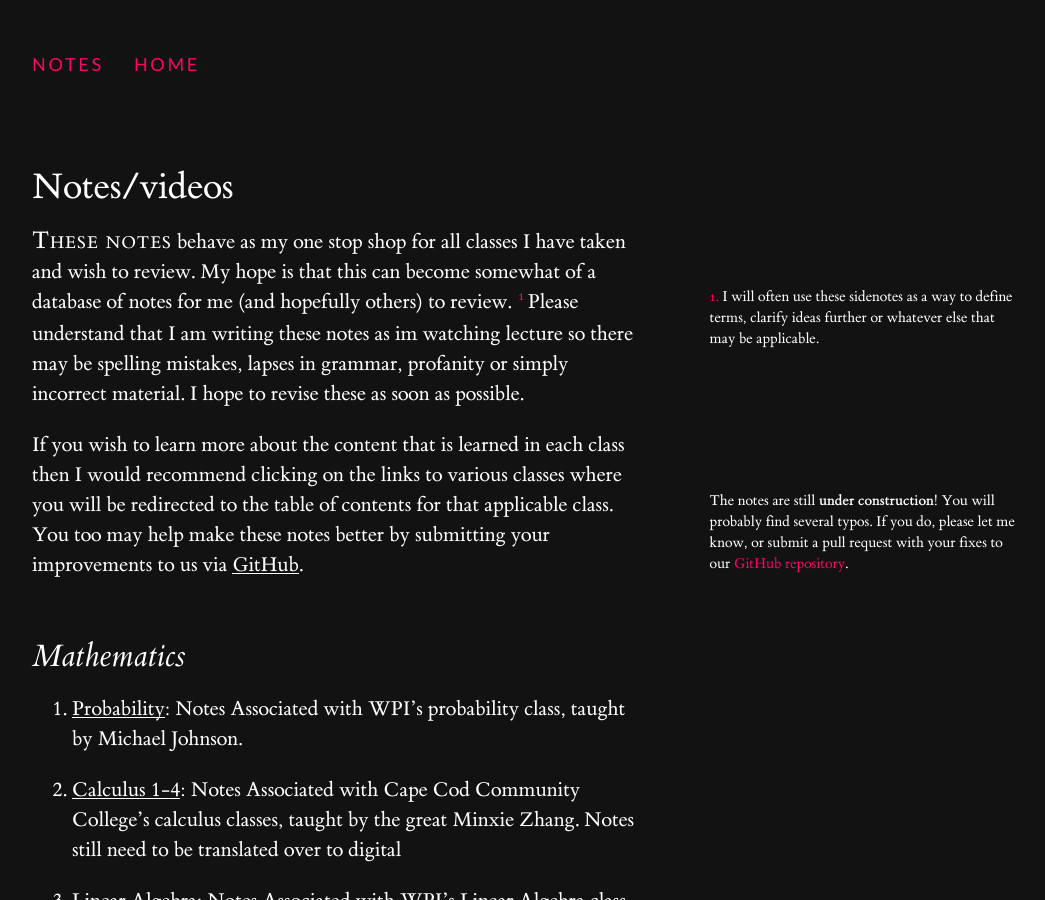
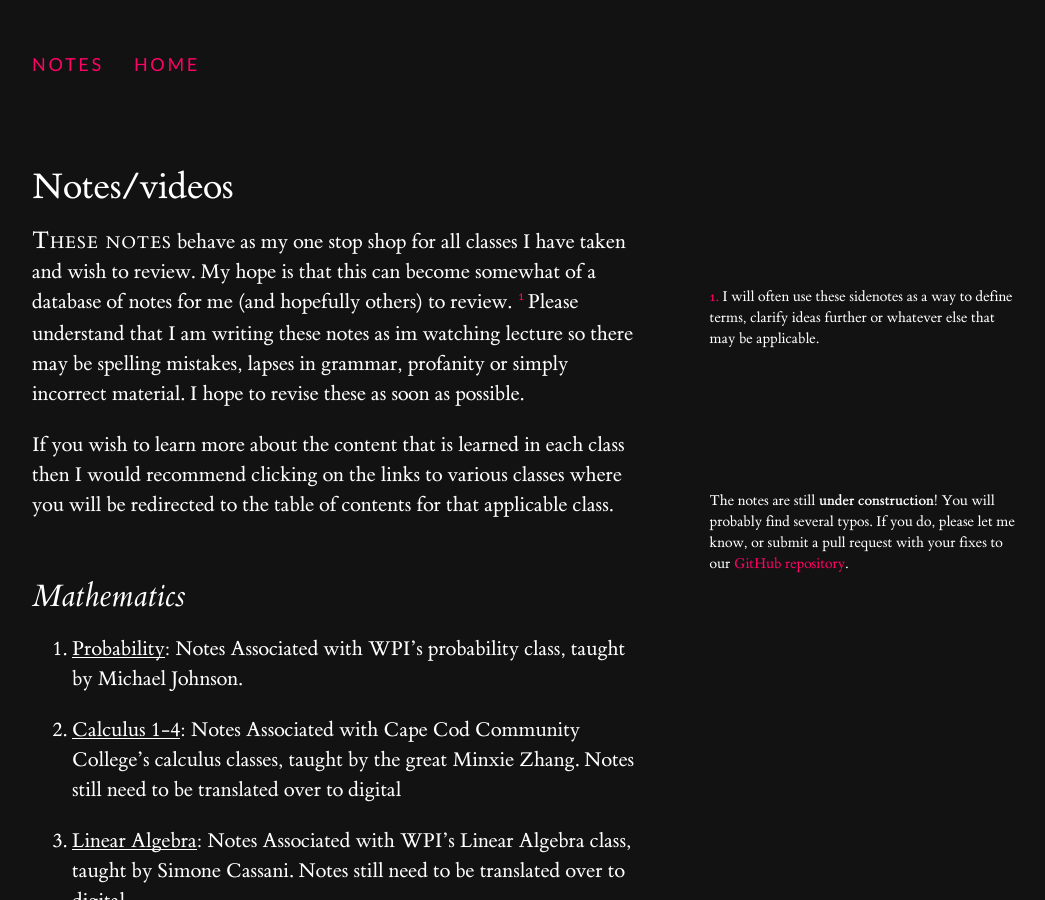
Before and after one commit to BeeGass/Notes, a Jekyll site: the page built from index.md, in a window 1280 px wide and 900 px high. Shown: the whole window, without its empty margins (128-1173 px from the left). Built offline with Jekyll 4.4.1, drawn with Linux system fonts in a browser that asks for light colours.

Commit message:
fixing second paragraph last sentence

```diff
--- a/index.md
+++ b/index.md
@@ -6,7 +6,6 @@ custom_css: tufte
 <span class="newthought">These notes</span> behave as my one stop shop for all classes I have taken and wish to review. My hope is that this can become somewhat of a database of notes for me (and hopefully others) to review. {% include sidenote.html id="note-pgm" note="I will often use these sidenotes as a way to define terms, clarify ideas further or whatever else that may be applicable." %} Please understand that I am writing these notes as im watching lecture so there may be spelling mistakes, lapses in grammar, profanity or simply incorrect material. I hope to revise these as soon as possible.
 
 If you wish to learn more about the content that is learned in each class then I would recommend clicking on the links to various classes where you will be redirected to the table of contents for that applicable class. {% include marginnote.html id='mn-construction' note='The notes are still **under construction**! You will probably find several typos. If you do, please let me know, or submit a pull request with your fixes to our [GitHub repository](https://github.com/BeeGass/Notes).'%}
-You too may help make these notes better by submitting your improvements to us via [GitHub](https://github.com/BeeGass/Notes).
 
 ## Mathematics
 
```
